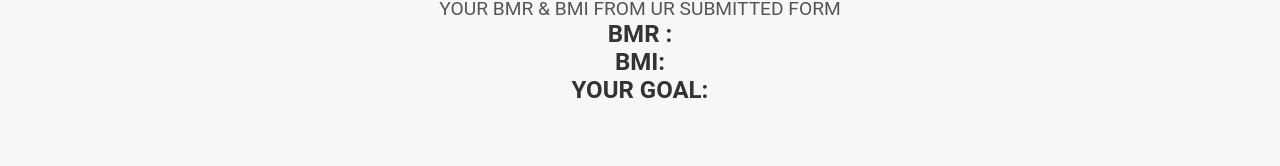
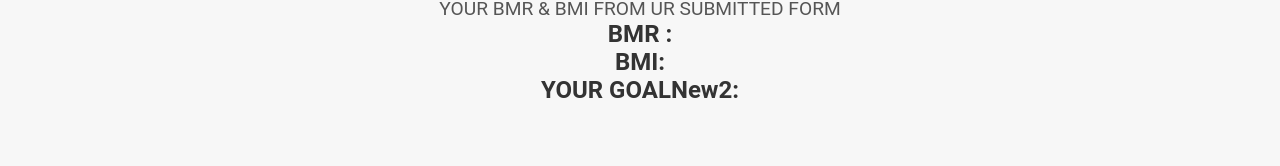
Before and after one commit to Nithish2362/fitness-ui, a React (Vite) app: page / in a window 1280 px wide. Shown: the part 134-300 px from the top of the page. Built offline with nearby package versions, Linux system fonts and the light colour scheme.

Commit message:
added goal new 2 from new 2

```diff
--- a/src/HomePage.jsx
+++ b/src/HomePage.jsx
@@ -10,7 +10,7 @@ const HomePage = () => {
         <p>YOUR BMR & BMI FROM UR SUBMITTED FORM</p>
         <h2>BMR :</h2>
         <h2>BMI:</h2>
-        <h2>YOUR GOAL:</h2>
+        <h2>YOUR GOALNew2:</h2>
       </div>
     </div>
   );
```
